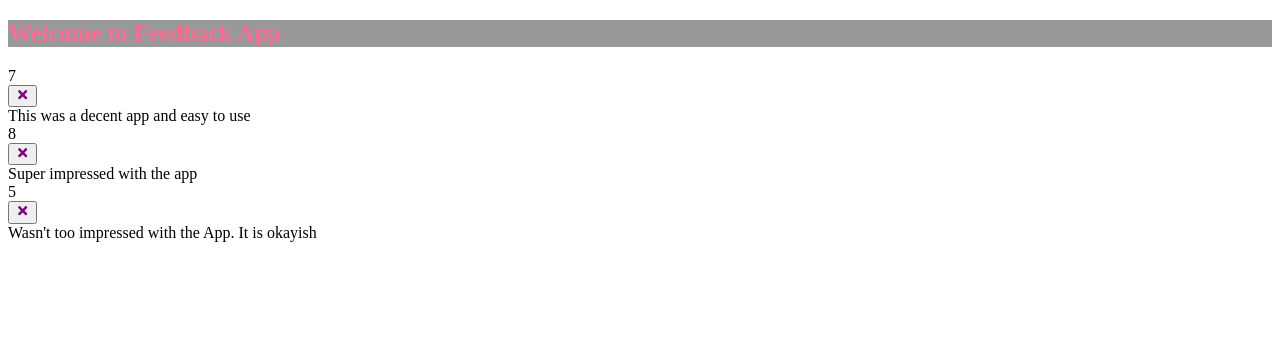
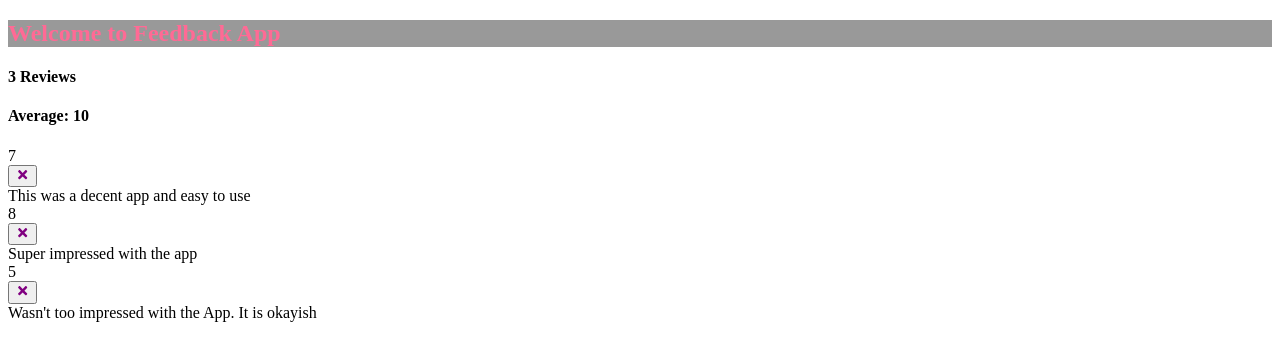
Before and after one commit to milan-vishnoi/Feedback-app, a React (Create React App) app: page / in a window 1280 px wide. Shown: the top 360 px of the page. Built offline with nearby package versions, Linux system fonts and the light colour scheme.

Commit message:
Added FeedbackStats Component

```diff
--- a/src/App.js
+++ b/src/App.js
@@ -2,6 +2,7 @@
 
 import Header from "./components/Header";
 import FeedbackList from "./components/FeedbackList.jsx";
+import FeedbackStats from "./components/FeedbackStats.jsx";
 import FeedbackData from "./data/FeedbackData";
 
 function App()
@@ -16,6 +17,7 @@
     return (
       <>
           <Header text="Welcome to Feedback App"/>
+          <FeedbackStats feedback={feedback}/>
           <div className="container">
             <FeedbackList feedback={feedback} handleDelete = {deleteFeedback}/>
           </div>
--- /dev/null
+++ b/src/components/FeedbackStats.jsx
@@ -0,0 +1,10 @@
+function FeedbackStats({feedback}) {
+  return (
+    <div className="feedback-stats">
+    <h4>{feedback.length} Reviews</h4>
+    <h4>Average: 10</h4>
+    </div>
+  )
+}
+
+export default FeedbackStats;
```
